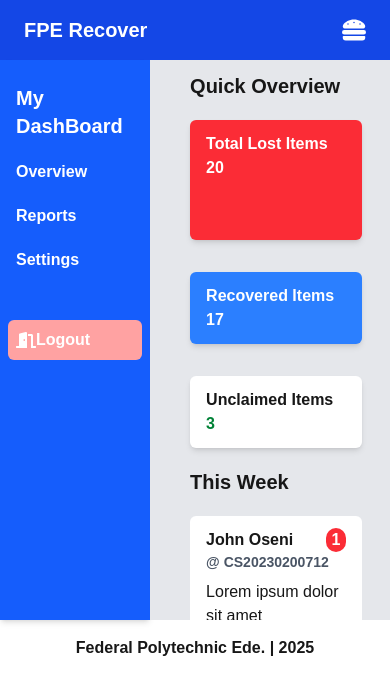
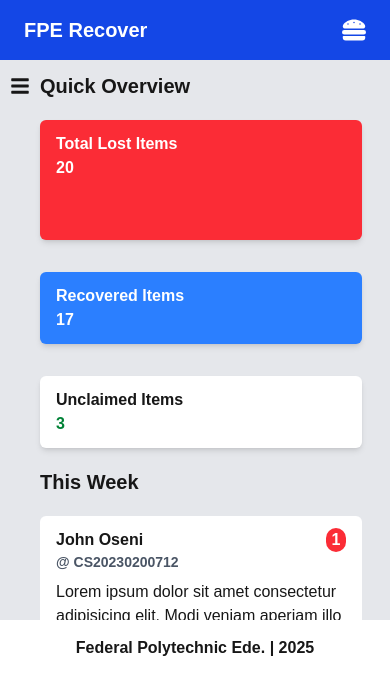
Before and after one commit to Homines-Solitarius/lost-and-found-app, a Next.js app: page /dashboard/admin in a window 390 px wide. Shown: the top 694 px of the page. Built offline with nearby package versions, Linux system fonts and the light colour scheme.

Commit message:
feat: add responsive sidebar toggle and improve dashboard layout

```diff
--- a/src/app/dashboard/admin/page.tsx
+++ b/src/app/dashboard/admin/page.tsx
@@ -2,7 +2,7 @@
 
 import Button from '@/app/components/Button'
 import React, { useState } from 'react'
-import { FaDoorOpen } from 'react-icons/fa'
+import { FaBars, FaDoorOpen } from 'react-icons/fa'
 import Home from './Home'
 import Reports from './Reports'
 import Settings from './Settings'
@@ -24,13 +24,14 @@ const AdminDashboard = () => {
 
     return (
         <div className="flex flex-row w-full h-full transition-all duration-300ms ease-in-out">
-            <div className="inline-block bg-blue-600 text-white w-60 h-140 overflow-y-hidden py-3 px-2 shadow-md">
-                <h2 className='font-bold pl-2 my-3 text-xl'>My DashBoard</h2>
+            <FaBars className='sm:hidden absolute w-10 mt-4 h-5'/>
+            <div className="hidden sm:block gap-6 transition-all duration-300 bg-blue-600 text-white w-60 h-140 overflow-y-hidden py-3 px-2 shadow-md">
+                <h2 className='font-bold p-2 my-3 text-md bg-white text-black rounded-md'>My DashBoard</h2>
                 {pages.map((item) => (
                     <li onClick={() => {
                         setIsActive(!isActive);
                         handleDisplay(item.id);
-                    }} key={item.id} className='w-full px-2 py-2 mb-1 list-none transition-all duration-300 ease-in hover:bg-white hover:text-black rounded-md cursor-pointer'>
+                    }} key={item.id} className='block px-2 py-2 mb-1 list-none transition-all duration-300 ease-in hover:bg-white hover:text-black rounded-md cursor-pointer'>
                         <p className='font-bold'>{item.name}</p>
                     </li>
                 ))}
```
